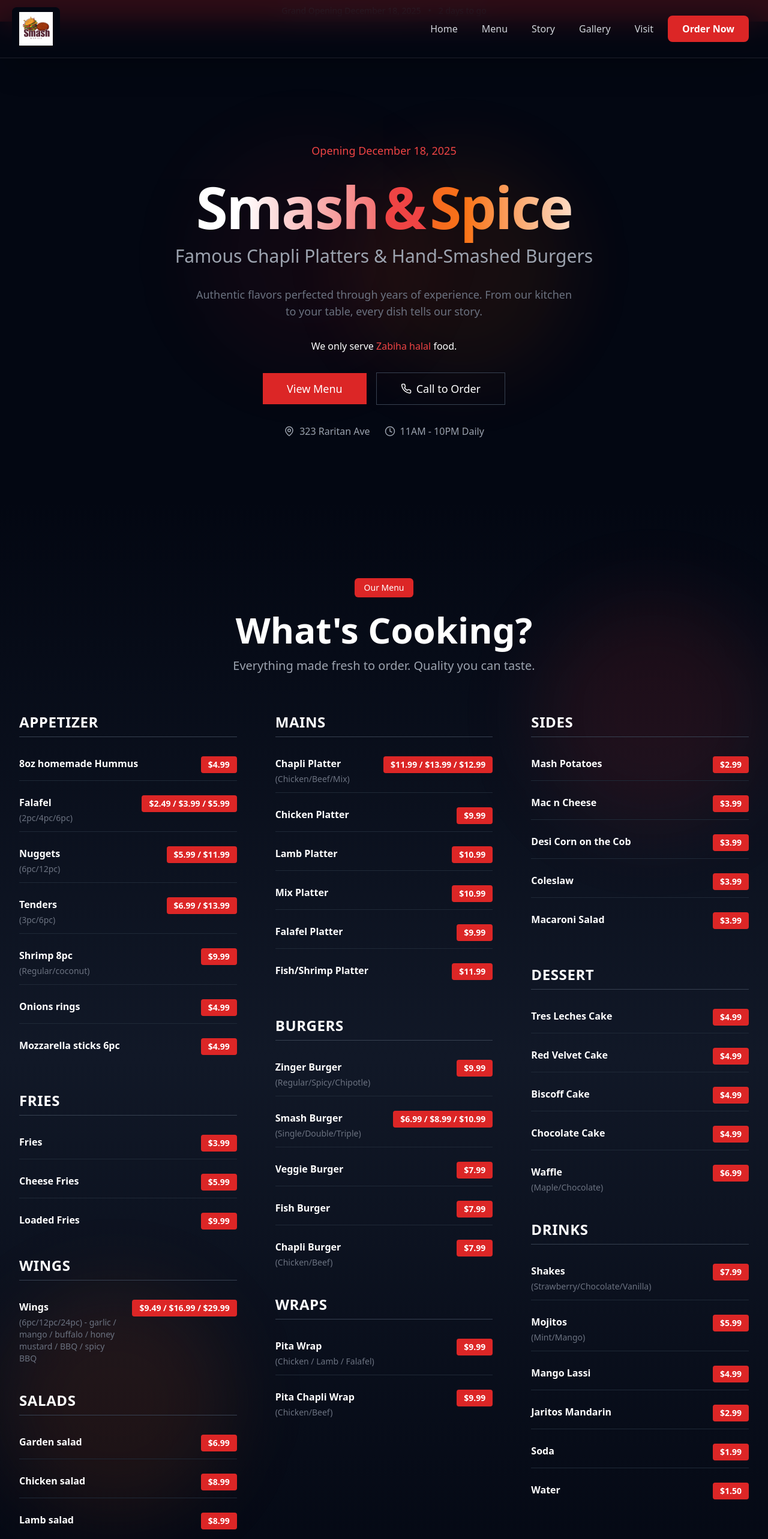
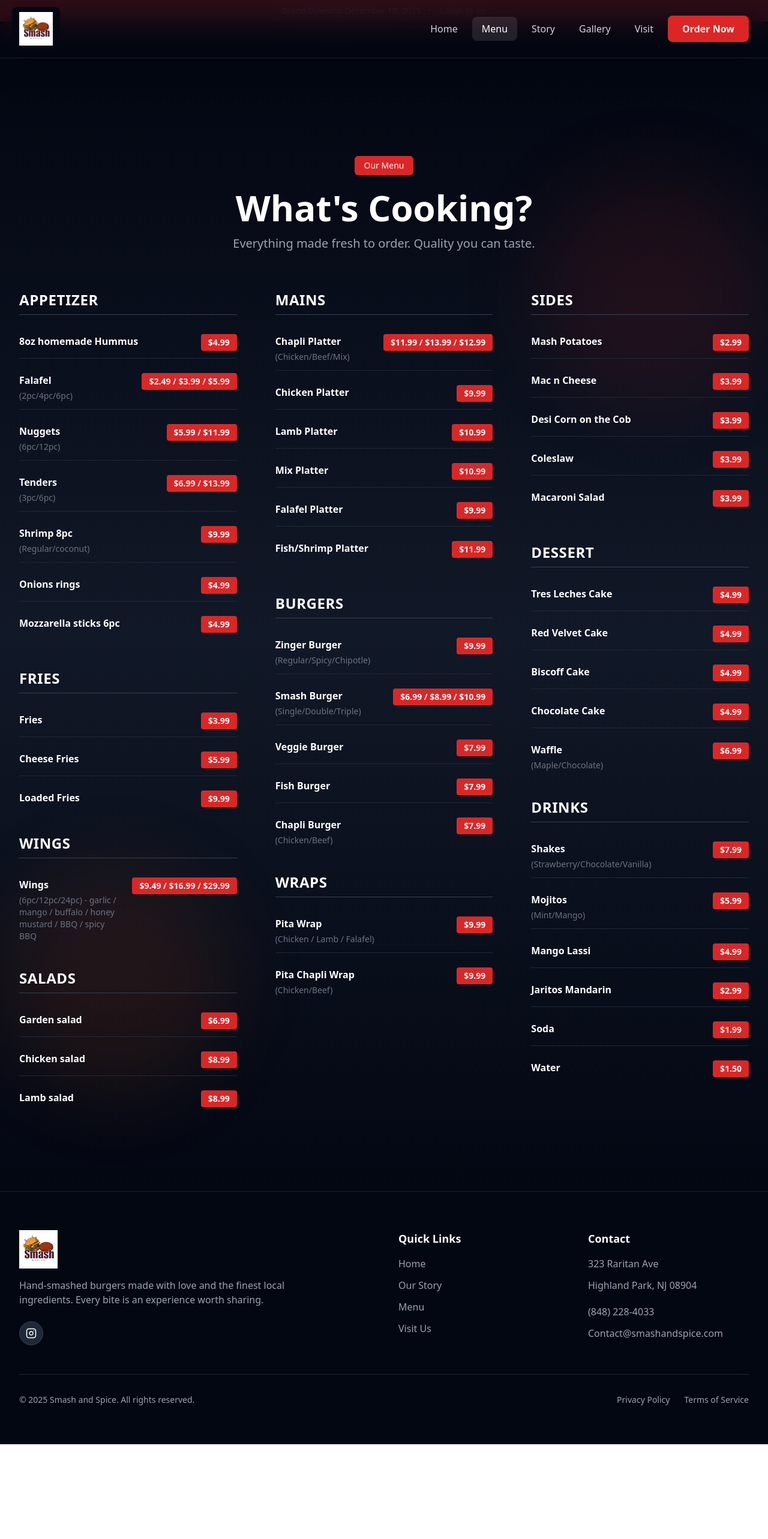
Before and after one commit to qamarshahid/smash-and-spice, a React (Vite) app: page /menu in a window 1280 px wide. Shown: the top 2566 px of the page at 60% size. After the commit the page ends 2408 px from the top, so only its background shows below. Built offline with nearby package versions, Linux system fonts and the light colour scheme.

Commit message:
Convert to multi-page site with React Router: /menu, /story, /gallery, /contact

```diff
--- a/index.html
+++ b/index.html
@@ -68,7 +68,7 @@
       "email": "Contact@smashandspice.com",
       "priceRange": "$$",
       "servesCuisine": "Halal, Pakistani, American",
-      "menu": "https://www.smashandspice.com/#menu",
+      "menu": "https://www.smashandspice.com/menu",
       "aggregateRating": {
         "@type": "AggregateRating",
         "ratingValue": "4.8",
@@ -300,19 +300,19 @@
           "@type": "ListItem",
           "position": 2,
           "name": "Menu",
-          "item": "https://www.smashandspice.com/#menu"
+          "item": "https://www.smashandspice.com/menu"
         },
         {
           "@type": "ListItem",
           "position": 3,
           "name": "Our Story",
-          "item": "https://www.smashandspice.com/#about"
+          "item": "https://www.smashandspice.com/story"
         },
         {
           "@type": "ListItem",
           "position": 4,
           "name": "Contact",
-          "item": "https://www.smashandspice.com/#contact"
+          "item": "https://www.smashandspice.com/contact"
         }
       ]
     }
--- a/package.json
+++ b/package.json
@@ -14,7 +14,8 @@
     "@supabase/supabase-js": "^2.57.4",
     "lucide-react": "^0.344.0",
     "react": "^18.3.1",
-    "react-dom": "^18.3.1"
+    "react-dom": "^18.3.1",
+    "react-router-dom": "^7.10.1"
   },
   "devDependencies": {
     "@eslint/js": "^9.9.1",
--- a/src/App.tsx
+++ b/src/App.tsx
@@ -1,77 +1,81 @@
 import { useState } from 'react';
+import { BrowserRouter as Router, Routes, Route, Link, useLocation } from 'react-router-dom';
 import { Menu, X } from 'lucide-react';
-import Hero from './components/Hero';
-import About from './components/About';
-import MenuSection from './components/MenuSection';
-import Gallery from './components/Gallery';
-import Testimonials from './components/Testimonials';
-import Contact from './components/Contact';
+import HomePage from './pages/HomePage';
+import MenuPage from './pages/MenuPage';
+import StoryPage from './pages/StoryPage';
+import GalleryPage from './pages/GalleryPage';
+import ContactPage from './pages/ContactPage';
 import Footer from './components/Footer';
 import GrandOpeningBanner from './components/GrandOpeningBanner';
 
-function App() {
+function Navigation() {
   const [mobileMenuOpen, setMobileMenuOpen] = useState(false);
+  const location = useLocation();
 
-  const scrollToSection = (id: string) => {
-    const element = document.getElementById(id);
-    if (element) {
-      element.scrollIntoView({ behavior: 'smooth' });
-      setMobileMenuOpen(false);
-    }
-  };
+  const isActive = (path: string) => location.pathname === path;
 
   return (
-    <div className="min-h-screen bg-gray-950">
     <nav className="fixed top-0 left-0 right-0 z-50 bg-gray-950/80 backdrop-blur-xl shadow-2xl border-b border-white/10">
       <div className="max-w-7xl mx-auto px-4 sm:px-6 lg:px-8">
         <div className="flex justify-between items-center h-20 sm:h-24">
           <div className="flex items-center">
-              <a href="#home" onClick={(e) => { e.preventDefault(); scrollToSection('home'); }} className="flex items-center bg-gray-950 rounded-lg px-2 sm:px-3 py-1.5 sm:py-2 -ml-2 sm:-ml-3 hover:bg-gray-900 transition-colors">
+            <Link to="/" className="flex items-center bg-gray-950 rounded-lg px-2 sm:px-3 py-1.5 sm:py-2 -ml-2 sm:-ml-3 hover:bg-gray-900 transition-colors">
               <img
                 src="/smash_and_spice.png"
                 alt="Smash & Spice"
                 className="h-10 sm:h-14 w-auto"
               />
-              </a>
+            </Link>
           </div>
 
           <div className="hidden md:flex items-center space-x-2">
-              <button
-                onClick={() => scrollToSection('home')}
-                className="text-gray-300 hover:text-white px-4 py-2 rounded-lg font-medium transition-all hover:bg-white/10"
+            <Link
+              to="/"
+              className={`px-4 py-2 rounded-lg font-medium transition-all hover:bg-white/10 ${
+                isActive('/') ? 'text-white bg-white/10' : 'text-gray-300 hover:text-white'
+              }`}
             >
               Home
-              </button>
-              <button
-                onClick={() => scrollToSection('menu')}
-                className="text-gray-300 hover:text-white px-4 py-2 rounded-lg font-medium transition-all hover:bg-white/10"
+            </Link>
+            <Link
+              to="/menu"
+              className={`px-4 py-2 rounded-lg font-medium transition-all hover:bg-white/10 ${
+                isActive('/menu') ? 'text-white bg-white/10' : 'text-gray-300 hover:text-white'
+              }`}
             >
               Menu
-              </button>
-              <button
-                onClick={() => scrollToSection('about')}
-                className="text-gray-300 hover:text-white px-4 py-2 rounded-lg font-medium transition-all hover:bg-white/10"
+            </Link>
+            <Link
+              to="/story"
+              className={`px-4 py-2 rounded-lg font-medium transition-all hover:bg-white/10 ${
+                isActive('/story') ? 'text-white bg-white/10' : 'text-gray-300 hover:text-white'
+              }`}
             >
               Story
-              </button>
-              <button
-                onClick={() => scrollToSection('gallery')}
-                className="text-gray-300 hover:text-white px-4 py-2 rounded-lg font-medium transition-all hover:bg-white/10"
+            </Link>
+            <Link
+              to="/gallery"
+              className={`px-4 py-2 rounded-lg font-medium transition-all hover:bg-white/10 ${
+                isActive('/gallery') ? 'text-white bg-white/10' : 'text-gray-300 hover:text-white'
+              }`}
             >
               Gallery
-              </button>
-              <button
-                onClick={() => scrollToSection('contact')}
-                className="text-gray-300 hover:text-white px-4 py-2 rounded-lg font-medium transition-all hover:bg-white/10"
+            </Link>
+            <Link
+              to="/contact"
+              className={`px-4 py-2 rounded-lg font-medium transition-all hover:bg-white/10 ${
+                isActive('/contact') ? 'text-white bg-white/10' : 'text-gray-300 hover:text-white'
+              }`}
             >
               Visit
-              </button>
-              <button
-                onClick={() => scrollToSection('contact')}
+            </Link>
+            <Link
+              to="/contact"
               className="ml-4 bg-red-600 text-white px-6 py-2.5 rounded-lg hover:bg-red-700 transition-colors font-semibold"
             >
               Order Now
-              </button>
+            </Link>
           </div>
 
           <button
@@ -86,60 +90,85 @@ function App() {
       {mobileMenuOpen && (
         <div className="md:hidden bg-gray-950/95 backdrop-blur-xl border-t border-white/10">
           <div className="px-4 py-6 space-y-3">
-              <button
-                onClick={() => scrollToSection('home')}
-                className="block w-full text-left text-gray-300 hover:text-white px-4 py-3 rounded-lg font-medium hover:bg-white/10 transition-all"
+            <Link
+              to="/"
+              onClick={() => setMobileMenuOpen(false)}
+              className={`block w-full text-left px-4 py-3 rounded-lg font-medium hover:bg-white/10 transition-all ${
+                isActive('/') ? 'text-white bg-white/10' : 'text-gray-300 hover:text-white'
+              }`}
             >
               Home
-              </button>
-              <button
-                onClick={() => scrollToSection('menu')}
-                className="block w-full text-left text-gray-300 hover:text-white px-4 py-3 rounded-lg font-medium hover:bg-white/10 transition-all"
+            </Link>
+            <Link
+              to="/menu"
+              onClick={() => setMobileMenuOpen(false)}
+              className={`block w-full text-left px-4 py-3 rounded-lg font-medium hover:bg-white/10 transition-all ${
+                isActive('/menu') ? 'text-white bg-white/10' : 'text-gray-300 hover:text-white'
+              }`}
             >
               Menu
-              </button>
-              <button
-                onClick={() => scrollToSection('about')}
-                className="block w-full text-left text-gray-300 hover:text-white px-4 py-3 rounded-lg font-medium hover:bg-white/10 transition-all"
+            </Link>
+            <Link
+              to="/story"
+              onClick={() => setMobileMenuOpen(false)}
+              className={`block w-full text-left px-4 py-3 rounded-lg font-medium hover:bg-white/10 transition-all ${
+                isActive('/story') ? 'text-white bg-white/10' : 'text-gray-300 hover:text-white'
+              }`}
             >
               Story
-              </button>
-              <button
-                onClick={() => scrollToSection('gallery')}
-                className="block w-full text-left text-gray-300 hover:text-white px-4 py-3 rounded-lg font-medium hover:bg-white/10 transition-all"
+            </Link>
+            <Link
+              to="/gallery"
+              onClick={() => setMobileMenuOpen(false)}
+              className={`block w-full text-left px-4 py-3 rounded-lg font-medium hover:bg-white/10 transition-all ${
+                isActive('/gallery') ? 'text-white bg-white/10' : 'text-gray-300 hover:text-white'
+              }`}
             >
               Gallery
-              </button>
-              <button
-                onClick={() => scrollToSection('contact')}
-                className="block w-full text-left text-gray-300 hover:text-white px-4 py-3 rounded-lg font-medium hover:bg-white/10 transition-all"
+            </Link>
+            <Link
+              to="/contact"
+              onClick={() => setMobileMenuOpen(false)}
+              className={`block w-full text-left px-4 py-3 rounded-lg font-medium hover:bg-white/10 transition-all ${
+                isActive('/contact') ? 'text-white bg-white/10' : 'text-gray-300 hover:text-white'
+              }`}
             >
               Visit
-              </button>
-              <button
-                onClick={() => scrollToSection('contact')}
-                className="w-full bg-red-600 text-white px-6 py-3 rounded-lg hover:bg-red-700 transition-colors font-semibold mt-4"
+            </Link>
+            <Link
+              to="/contact"
+              onClick={() => setMobileMenuOpen(false)}
+              className="w-full bg-red-600 text-white px-6 py-3 rounded-lg hover:bg-red-700 transition-colors font-semibold mt-4 text-center block"
             >
               Order Now
-              </button>
+            </Link>
           </div>
         </div>
       )}
     </nav>
+  );
+}
 
+function App() {
+  return (
+    <Router>
+      <div className="min-h-screen bg-gray-950">
+        <Navigation />
         <GrandOpeningBanner />
 
         <main>
-        <Hero />
-        <MenuSection />
-        <About />
-        <Gallery />
-        <Testimonials />
-        <Contact />
+          <Routes>
+            <Route path="/" element={<HomePage />} />
+            <Route path="/menu" element={<MenuPage />} />
+            <Route path="/story" element={<StoryPage />} />
+            <Route path="/gallery" element={<GalleryPage />} />
+            <Route path="/contact" element={<ContactPage />} />
+          </Routes>
         </main>
 
-      <Footer scrollToSection={scrollToSection} />
+        <Footer />
       </div>
+    </Router>
   );
 }
 
--- a/src/components/Footer.tsx
+++ b/src/components/Footer.tsx
@@ -1,11 +1,8 @@
+import { Link } from 'react-router-dom';
 import { Facebook, Instagram, Twitter } from 'lucide-react';
 import { restaurantInfo } from '../config/restaurantInfo';
 
-interface FooterProps {
-  scrollToSection: (id: string) => void;
-}
-
-export default function Footer({ scrollToSection }: FooterProps) {
+export default function Footer() {
   return (
     <footer className="bg-gray-950 text-white py-10 sm:py-12 md:py-16 border-t border-white/10">
       <div className="max-w-7xl mx-auto px-4 sm:px-6 lg:px-8">
@@ -56,36 +53,36 @@ export default function Footer({ scrollToSection }: FooterProps) {
             <h3 className="font-bold mb-3 sm:mb-4 text-base sm:text-lg">Quick Links</h3>
             <ul className="space-y-2 sm:space-y-3">
               <li>
-                <button
-                  onClick={() => scrollToSection('home')}
+                <Link
+                  to="/"
                   className="text-gray-400 hover:text-red-500 transition-colors"
                 >
                   Home
-                </button>
+                </Link>
               </li>
               <li>
-                <button
-                  onClick={() => scrollToSection('about')}
+                <Link
+                  to="/story"
                   className="text-gray-400 hover:text-red-500 transition-colors"
                 >
                   Our Story
-                </button>
+                </Link>
               </li>
               <li>
-                <button
-                  onClick={() => scrollToSection('menu')}
+                <Link
+                  to="/menu"
                   className="text-gray-400 hover:text-red-500 transition-colors"
                 >
                   Menu
-                </button>
+                </Link>
               </li>
               <li>
-                <button
-                  onClick={() => scrollToSection('contact')}
+                <Link
+                  to="/contact"
                   className="text-gray-400 hover:text-red-500 transition-colors"
                 >
                   Visit Us
-                </button>
+                </Link>
               </li>
             </ul>
           </div>
--- a/src/components/Hero.tsx
+++ b/src/components/Hero.tsx
@@ -1,13 +1,8 @@
+import { Link } from 'react-router-dom';
 import { MapPin, Clock, Phone } from 'lucide-react';
 import { restaurantInfo } from '../config/restaurantInfo';
 
 export default function Hero() {
-  const scrollToMenu = () => {
-    const element = document.getElementById('menu');
-    if (element) {
-      element.scrollIntoView({ behavior: 'smooth' });
-    }
-  };
 
   const formatPhoneForTel = (phone: string) => {
     const digits = phone.replace(/\D/g, '');
@@ -19,7 +14,7 @@ export default function Hero() {
   };
 
   return (
-    <section id="home" className="relative min-h-screen flex items-center bg-gray-950 pt-24 overflow-hidden">
+    <section className="relative min-h-screen flex items-center bg-gray-950 pt-24 overflow-hidden">
       {/* Animated background elements */}
       <div className="absolute inset-0 overflow-hidden pointer-events-none">
         <div className="absolute top-1/4 left-1/4 w-96 h-96 bg-red-600/10 rounded-full blur-3xl animate-pulse"></div>
@@ -71,12 +66,12 @@ export default function Hero() {
 
           {/* Simple buttons */}
           <div className="flex flex-col sm:flex-row gap-3 sm:gap-4 justify-center items-center mt-8 sm:mt-12 px-4 animate-fade-in-up" style={{ animationDelay: '1.1s', opacity: 0 }}>
-            <button
-              onClick={scrollToMenu}
-              className="w-full sm:w-auto bg-red-600 text-white px-8 sm:px-10 py-3 text-base sm:text-lg font-medium hover:bg-red-700 transition-colors"
+            <Link
+              to="/menu"
+              className="w-full sm:w-auto bg-red-600 text-white px-8 sm:px-10 py-3 text-base sm:text-lg font-medium hover:bg-red-700 transition-colors text-center"
             >
               View Menu
-            </button>
+            </Link>
             <a
               href={`tel:+${formatPhoneForTel(restaurantInfo.phone)}`}
               className="w-full sm:w-auto flex items-center justify-center gap-2 text-white border border-gray-700 px-8 sm:px-10 py-3 text-base sm:text-lg font-medium hover:border-gray-600 hover:bg-gray-900 transition-colors"
--- /dev/null
+++ b/src/pages/ContactPage.tsx
@@ -0,0 +1,9 @@
+import Contact from '../components/Contact';
+
+export default function ContactPage() {
+  return (
+    <div className="pt-24">
+      <Contact />
+    </div>
+  );
+}
--- /dev/null
+++ b/src/pages/GalleryPage.tsx
@@ -0,0 +1,9 @@
+import Gallery from '../components/Gallery';
+
+export default function GalleryPage() {
+  return (
+    <div className="pt-24">
+      <Gallery />
+    </div>
+  );
+}
--- /dev/null
+++ b/src/pages/HomePage.tsx
@@ -0,0 +1,11 @@
+import Hero from '../components/Hero';
+import Testimonials from '../components/Testimonials';
+
+export default function HomePage() {
+  return (
+    <>
+      <Hero />
+      <Testimonials />
+    </>
+  );
+}
--- /dev/null
+++ b/src/pages/MenuPage.tsx
@@ -0,0 +1,9 @@
+import MenuSection from '../components/MenuSection';
+
+export default function MenuPage() {
+  return (
+    <div className="pt-24">
+      <MenuSection />
+    </div>
+  );
+}
--- /dev/null
+++ b/src/pages/StoryPage.tsx
@@ -0,0 +1,9 @@
+import About from '../components/About';
+
+export default function StoryPage() {
+  return (
+    <div className="pt-24">
+      <About />
+    </div>
+  );
+}
```
Also changed, not shown: public/404.html (added, +22 -0 lines), 2 other files (tests, documents, lock files or other folders). Lines whose indentation alone changed are shown as unchanged.
